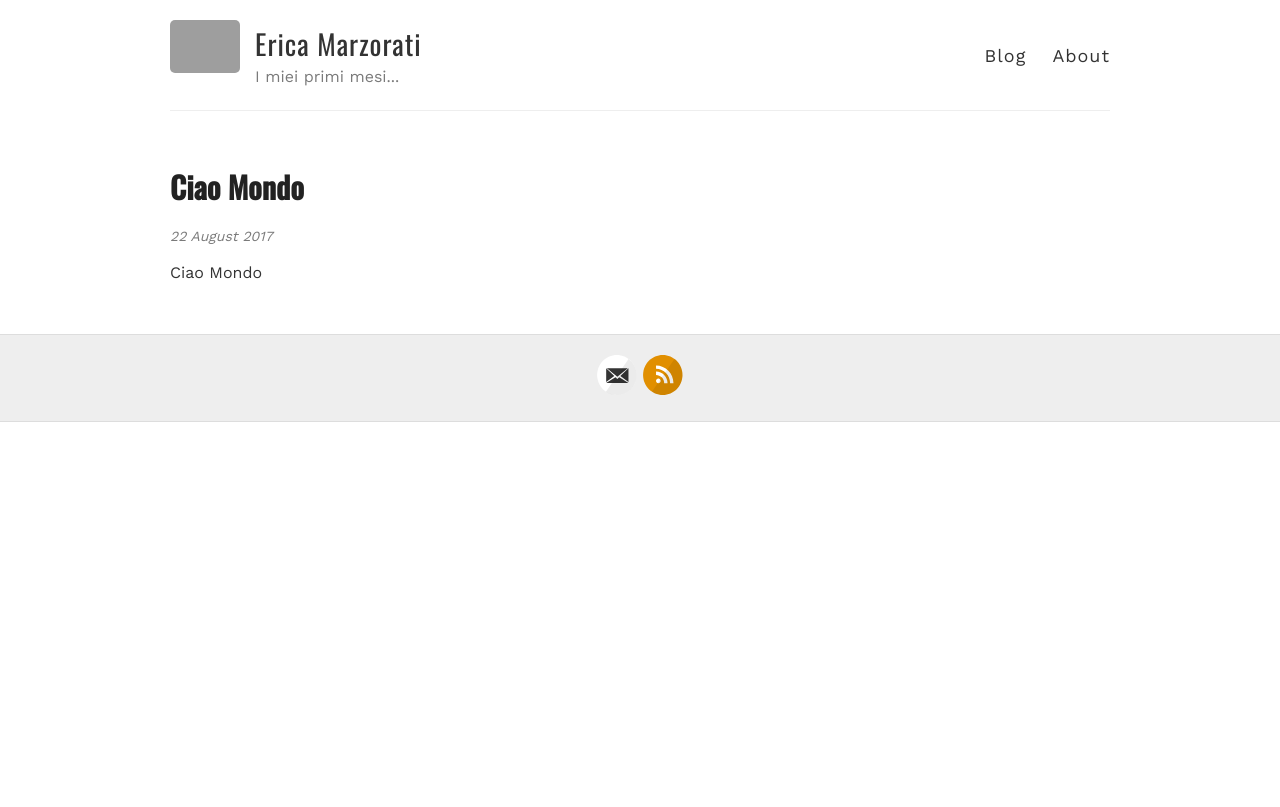
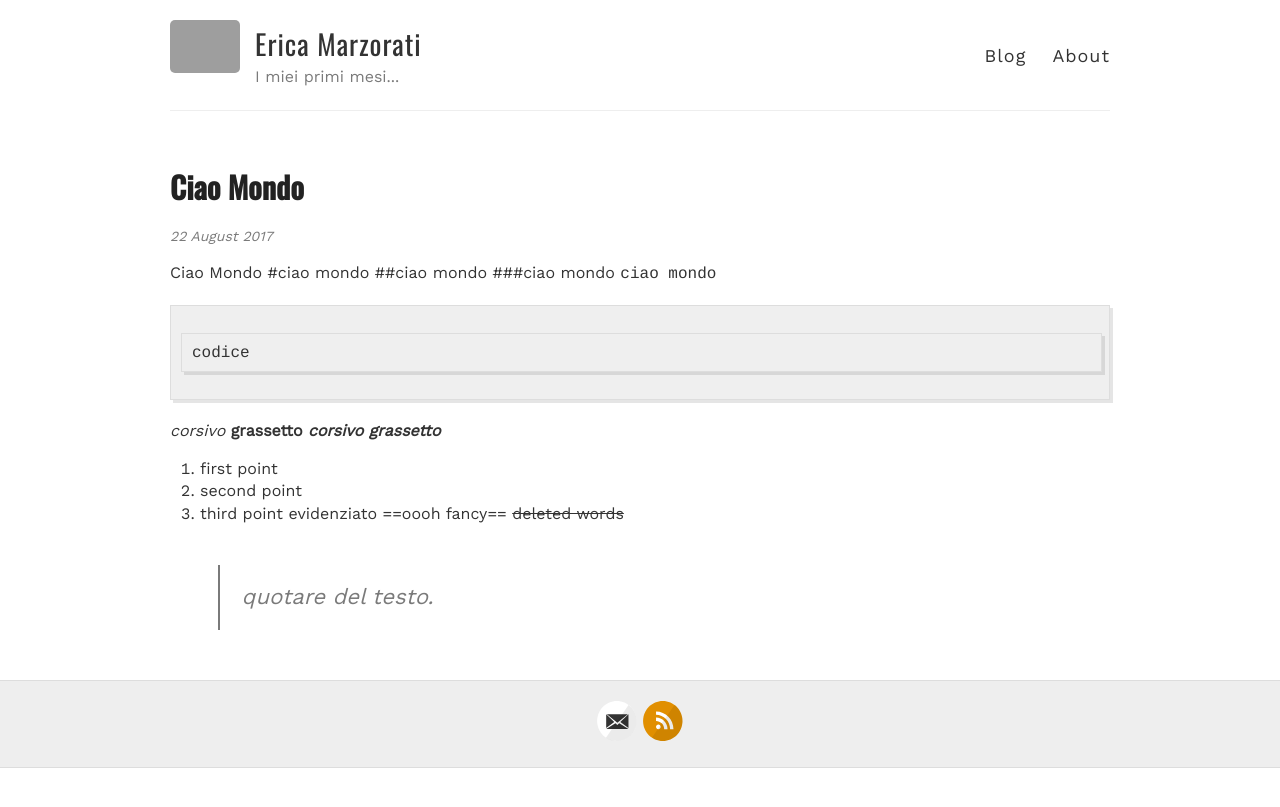
Before and after one commit to marste/Erica, a Jekyll site: the page built from _posts/2017-08-22-ciao-mondo.md, in a window 1280 px wide. Shown: the top 807 px of the page. Built offline with Jekyll 4.4.1, drawn with Linux system fonts in a browser that asks for light colours; nearby versions of some CDN libraries; library files that are not in the unit come from our copies; grey boxes are pictures that could not be loaded.

Commit message:
Added new post

````diff
--- a/_posts/2017-08-22-ciao-mondo.md
+++ b/_posts/2017-08-22-ciao-mondo.md
@@ -12,3 +12,20 @@ tags:
   - foto
 ---
 Ciao Mondo
+#ciao mondo
+##ciao mondo
+###ciao mondo
+<code>ciao mondo</code>
+```
+codice
+```
+*corsivo*
+**grassetto**
+***corsivo grassetto***
+1. first point
+2. second point
+3. third point
+evidenziato
+==oooh fancy==
+<del>deleted words</del>
+> quotare del testo.
````
